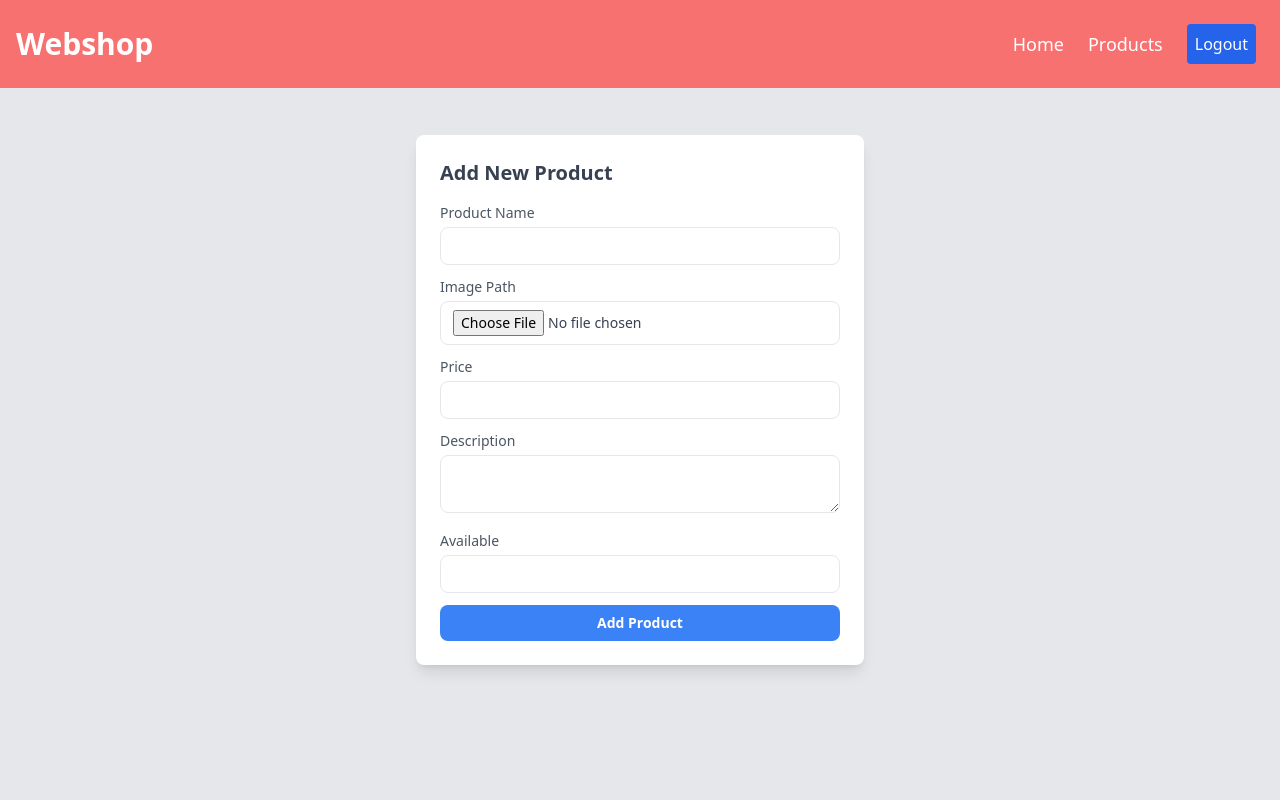
After one commit to emmabang-dat/php-webshop, a PHP site: page /admin.php in a window 1280 px wide. The commit adds this page. Run offline with PHP 8.4, Linux system fonts and the light colour scheme; some libraries are stand-ins or nearby versions.

Commit message:
Add role to session after successful login and update user insertion query in signup_model.inc.php

```diff
--- /dev/null
+++ b/admin.php
@@ -0,0 +1,43 @@
+<?php
+require_once "navbar.php";
+?>
+
+<!DOCTYPE html>
+<html lang="en">
+
+<head>
+    <meta charset="UTF-8">
+    <meta name="viewport" content="width=device-width, initial-scale=1.0">
+    <title>Webshop</title>
+    <script src="https://cdn.tailwindcss.com"></script>
+</head>
+
+<body class="bg-gray-200 text-gray-900">
+
+    <div class="flex flex-col items-center justify-center min-h-screen py-2">
+        <div class="bg-white p-6 rounded-lg shadow-lg w-full max-w-md">
+            <h2 class="mb-4 text-xl font-bold text-gray-700">Add New Product</h2>
+            <form action="includes/admin/add_product.php" method="post" enctype="multipart/form-data">
+                <label for="name" class="block text-sm text-gray-600">Product Name</label>
+                <input type="text" id="name" name="name" required class="w-full px-3 py-2 mt-1 text-sm text-gray-700 border rounded-lg focus:outline-none" />
+
+                <label for="image" class="block mt-3 text-sm text-gray-600">Image Path</label>
+                <input type="file" id="image" name="image" accept="image/*" class="w-full px-3 py-2 mt-1 text-sm text-gray-700 border rounded-lg focus:outline-none" />
+
+                <label for="price" class="block mt-3 text-sm text-gray-600">Price</label>
+                <input type="number" id="price" name="price" step="0.01" min="0" required class="w-full px-3 py-2 mt-1 text-sm text-gray-700 border rounded-lg focus:outline-none" />
+
+                <label for="description" class="block mt-3 text-sm text-gray-600">Description</label>
+                <textarea id="description" name="description" class="w-full px-3 py-2 mt-1 text-sm text-gray-700 border rounded-lg focus:outline-none"></textarea>
+
+                <label for="available" class="block mt-3 text-sm text-gray-600">Available</label>
+                <input type="number" id="available" name="available" min="0" required class="w-full px-3 py-2 mt-1 text-sm text-gray-700 border rounded-lg focus:outline-none" />
+
+                <input type="submit" value="Add Product" class="w-full px-3 py-2 mt-3 text-sm font-bold text-white bg-blue-500 rounded-lg hover:bg-blue-600 focus:outline-none">
+            </form>
+        </div>
+    </div>
+
+</body>
+
+</html>
--- a/includes/login/login.inc.php
+++ b/includes/login/login.inc.php
@@ -44,6 +44,7 @@ if ($_SERVER["REQUEST_METHOD"] == "POST") {
         $_SESSION["user_id"] = $result["id"];
         $_SESSION["user_email"] = htmlspecialchars($result["email"]);
         $_SESSION["user_name"] = $result["name"];
+        $_SESSION["role"] = $result["role"];
 
         $_session["last_regeneration"] = time();
 
--- a/includes/signup/signup_model.inc.php
+++ b/includes/signup/signup_model.inc.php
@@ -14,9 +14,10 @@ function getEmail(object $pdo, string $email)
     return $result;
 }
 
+
 function setUser(object $pdo, string $email, string $password, string $name, string $phone, string $address)
 {
-    $query = "INSERT INTO users (email, password, name, phone, address ) VALUES (:email, :password, :name, :phone, :address);";
+    $query = "INSERT INTO users (email, password, name, phone, address, role) VALUES (:email, :password, :name, :phone, :address, 'user');";
     $statement = $pdo->prepare($query);
     $statement->bindParam(":email", $email);
     $statement->bindParam(":name", $name);
--- /dev/null
+++ b/navbar.php
@@ -0,0 +1,49 @@
+<?php
+require_once "includes/config_session.inc.php";
+?>
+
+<!DOCTYPE html>
+<html lang="en">
+
+<head>
+    <meta charset="UTF-8">
+    <meta name="viewport" content="width=device-width, initial-scale=1.0">
+    <title>Webshop</title>
+    <script src="https://cdn.tailwindcss.com"></script>
+</head>
+
+<body>
+    <nav class="bg-red-400 p-2 mt-0 w-full fixed top-0 left-0 right-0 z-10">
+        <div class="container mx-auto flex flex-wrap items-center">
+            <div class="flex w-full md:w-1/2 justify-center md:justify-start text-white font-semibold">
+                <a class="text-white no-underline hover:text-white hover:no-underline" href="#">
+                    <span class="text-3xl pl-2">Webshop</span>
+                </a>
+            </div>
+            <div class="flex w-full p-4 content-center justify-between md:w-1/2 md:justify-end">
+                <ul class="list-reset flex justify-between flex-1 md:flex-none items-center">
+                    <li><a class="mr-6 text-white hover:text-gray-300 text-lg <?php if (basename($_SERVER['PHP_SELF']) == 'webshop.php') {
+                                                                                    echo 'underline';
+                                                                                } ?>" href="webshop.php">Home</a></li>
+                    <li><a class="mr-6 text-white hover:text-gray-300 text-lg <?php if (basename($_SERVER['PHP_SELF']) == 'products.php') {
+                                                                                    echo 'underline';
+                                                                                } ?>" href="products.php">Products</a></li>
+                    <?php
+                    if (isset($_SESSION['role']) && $_SESSION['role'] == 'admin') {
+                        echo '<li><a class="mr-6 text-white hover:text-gray-300 text-lg ';
+                        if (basename($_SERVER['PHP_SELF']) == 'admin.php') {
+                            echo 'underline';
+                        }
+                        echo '" href="admin.php">Administration</a></li>';
+                    }
+                    ?>
+                </ul>
+                <form action="includes/logout.inc.php" method="post">
+                    <button type="submit" class="p-2 rounded bg-blue-600 text-white cursor-pointer hover:bg-blue-700">Logout</button>
+                </form>
+            </div>
+        </div>
+    </nav>
+</body>
+
+</html>
--- a/style.css
+++ b/style.css
@@ -1,4 +1,4 @@
-body {
+/* body {
   font-family: Arial, sans-serif;
   background-color: #f4f4f4;
   color: #333;
@@ -51,4 +51,4 @@ button {
 
 button:hover {
   background-color: #3f51b5;
-}
+} */
```
Also changed, not shown: includes/admin/add_product.php (added, +28 -0 lines), includes/admin/delete_product.php (added, +23 -0 lines), navigation.php (deleted, +0 -12 lines), products.php (added, +56 -0 lines), webshop.php (+4 -5 lines), includes/admin/edit_product.php (added), uploads/lady.jpg (added), uploads/man.jpg (added), uploads/villy.webp (added), uploads/winelady.jpg (added).
